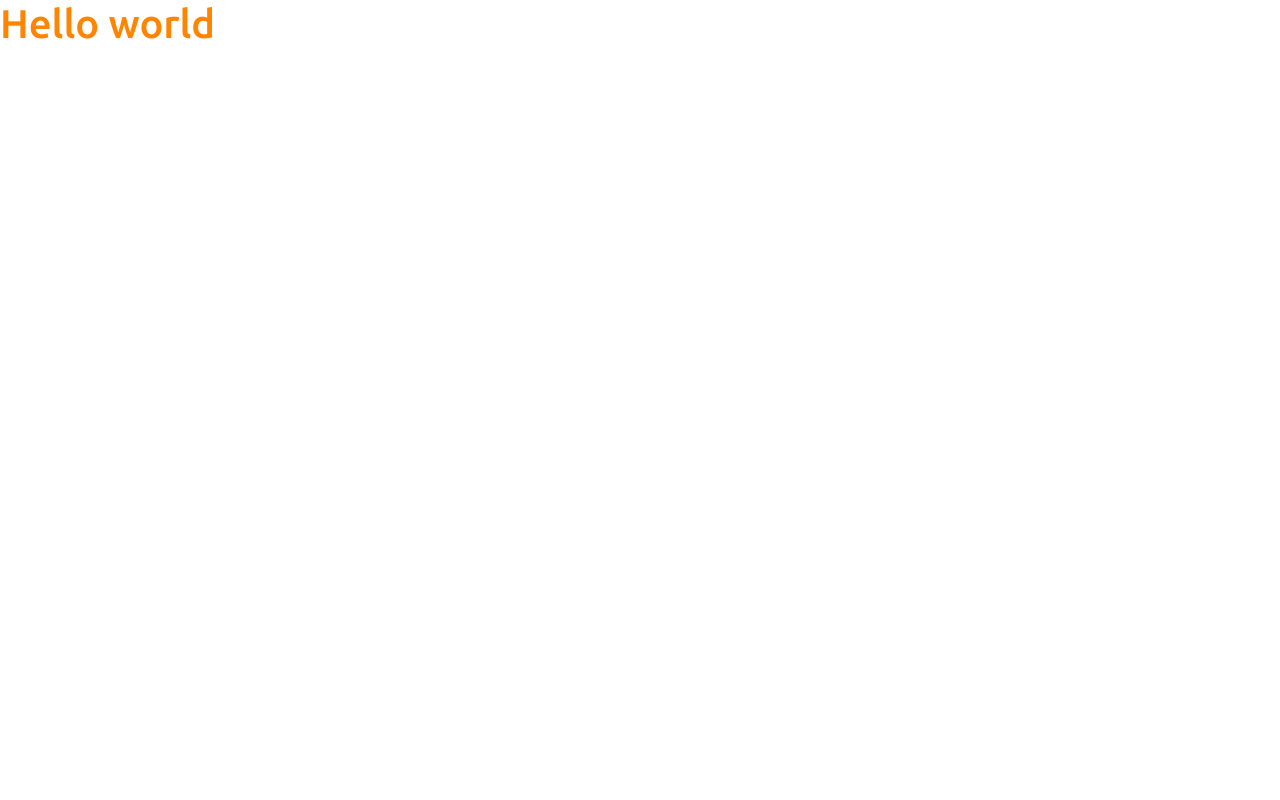
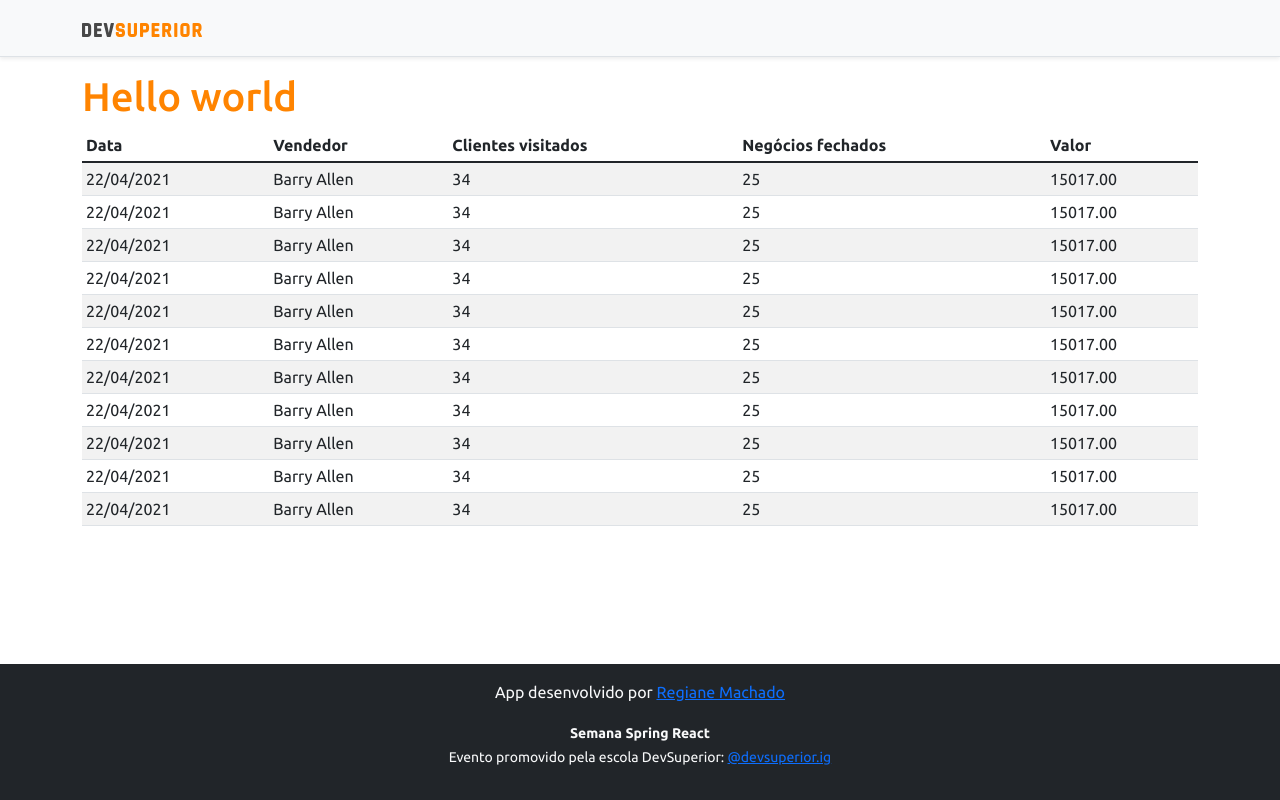
Before and after one commit to RegianeMachado/projeto-sds4, a React (Create React App) app in the folder frontend/: page / in a window 1280 px wide. Built offline with nearby package versions, Linux system fonts and the light colour scheme.

Commit message:
Basic static components

```diff
--- a/frontend/src/App.tsx
+++ b/frontend/src/App.tsx
@@ -1,9 +1,17 @@
+import NavBar from 'components/NavBar';
+import Footer from 'components/Footer';
+import DataTable from 'components/DataTable';
 
 function App() {
   return (
-    <div>
-      <h1 className="text-primary" >Hello world</h1>
-    </div>
+    <>
+      <NavBar />
+      <div className="container">
+        <h1 className="text-primary">Hello world</h1>
+        <DataTable />
+      </div>
+      <Footer />
+    </>
   );
 }
 
--- /dev/null
+++ b/frontend/src/components/DataTable/index.tsx
@@ -0,0 +1,98 @@
+const DataTable = () => {
+  return (
+    <div className="table-responsive">
+      <table className="table table-striped table-sm">
+        <thead>
+          <tr>
+            <th>Data</th>
+            <th>Vendedor</th>
+            <th>Clientes visitados</th>
+            <th>Negócios fechados</th>
+            <th>Valor</th>
+          </tr>
+        </thead>
+        <tbody>
+          <tr>
+            <td>22/04/2021</td>
+            <td>Barry Allen</td>
+            <td>34</td>
+            <td>25</td>
+            <td>15017.00</td>
+          </tr>
+          <tr>
+            <td>22/04/2021</td>
+            <td>Barry Allen</td>
+            <td>34</td>
+            <td>25</td>
+            <td>15017.00</td>
+          </tr>
+          <tr>
+            <td>22/04/2021</td>
+            <td>Barry Allen</td>
+            <td>34</td>
+            <td>25</td>
+            <td>15017.00</td>
+          </tr>
+          <tr>
+            <td>22/04/2021</td>
+            <td>Barry Allen</td>
+            <td>34</td>
+            <td>25</td>
+            <td>15017.00</td>
+          </tr>
+          <tr>
+            <td>22/04/2021</td>
+            <td>Barry Allen</td>
+            <td>34</td>
+            <td>25</td>
+            <td>15017.00</td>
+          </tr>
+          <tr>
+            <td>22/04/2021</td>
+            <td>Barry Allen</td>
+            <td>34</td>
+            <td>25</td>
+            <td>15017.00</td>
+          </tr>
+          <tr>
+            <td>22/04/2021</td>
+            <td>Barry Allen</td>
+            <td>34</td>
+            <td>25</td>
+            <td>15017.00</td>
+          </tr>
+          <tr>
+            <td>22/04/2021</td>
+            <td>Barry Allen</td>
+            <td>34</td>
+            <td>25</td>
+            <td>15017.00</td>
+          </tr>
+          <tr>
+            <td>22/04/2021</td>
+            <td>Barry Allen</td>
+            <td>34</td>
+            <td>25</td>
+            <td>15017.00</td>
+          </tr>
+          <tr>
+            <td>22/04/2021</td>
+            <td>Barry Allen</td>
+            <td>34</td>
+            <td>25</td>
+            <td>15017.00</td>
+          </tr>
+          <tr>
+            <td>22/04/2021</td>
+            <td>Barry Allen</td>
+            <td>34</td>
+            <td>25</td>
+            <td>15017.00</td>
+          </tr>
+        </tbody>
+      </table>
+    </div>
+  );
+};
+
+export default DataTable;
--- /dev/null
+++ b/frontend/src/components/Footer/index.tsx
@@ -0,0 +1,34 @@
+const Footer = () => {
+  return (
+    <footer className="footer mt-auto py-3 bg-dark">
+      <div className="container">
+        <p className="text-light">
+          App desenvolvido por{' '}
+          <a
+            href="https://github.com/RegianeMachado"
+            target="_blank"
+            rel="noreferrer"
+          >
+            Regiane Machado
+          </a>
+        </p>
+        <p className="text-light">
+          <small>
+            <strong>Semana Spring React</strong>
+            <br />
+            Evento promovido pela escola DevSuperior:{' '}
+            <a
+              href="https://instagram.com/devsuperior.ig"
+              target="_blank"
+              rel="noreferrer"
+            >
+              @devsuperior.ig
+            </a>
+          </small>
+        </p>
+      </div>
+    </footer>
+  );
+};
+
+export default Footer;
--- /dev/null
+++ b/frontend/src/components/NavBar/index.tsx
@@ -0,0 +1,15 @@
+import ImgDsDark from 'assets/img/ds-dark.svg';
+
+const NavBar = () => {
+  return (
+    <div className="d-flex flex-column flex-md-row align-items-center p-3 px-md-4 mb-3 bg-light border-bottom shadow-sm">
+      <div className="container">
+        <nav className="my-2 my-md-0 mr-md-3">
+          <img src={ImgDsDark} alt="DevSuperior" width="120" />
+        </nav>
+      </div>
+    </div>
+  );
+};
+
+export default NavBar;
```
Also changed, not shown: frontend/src/assets/img/ds-dark.svg (added).
